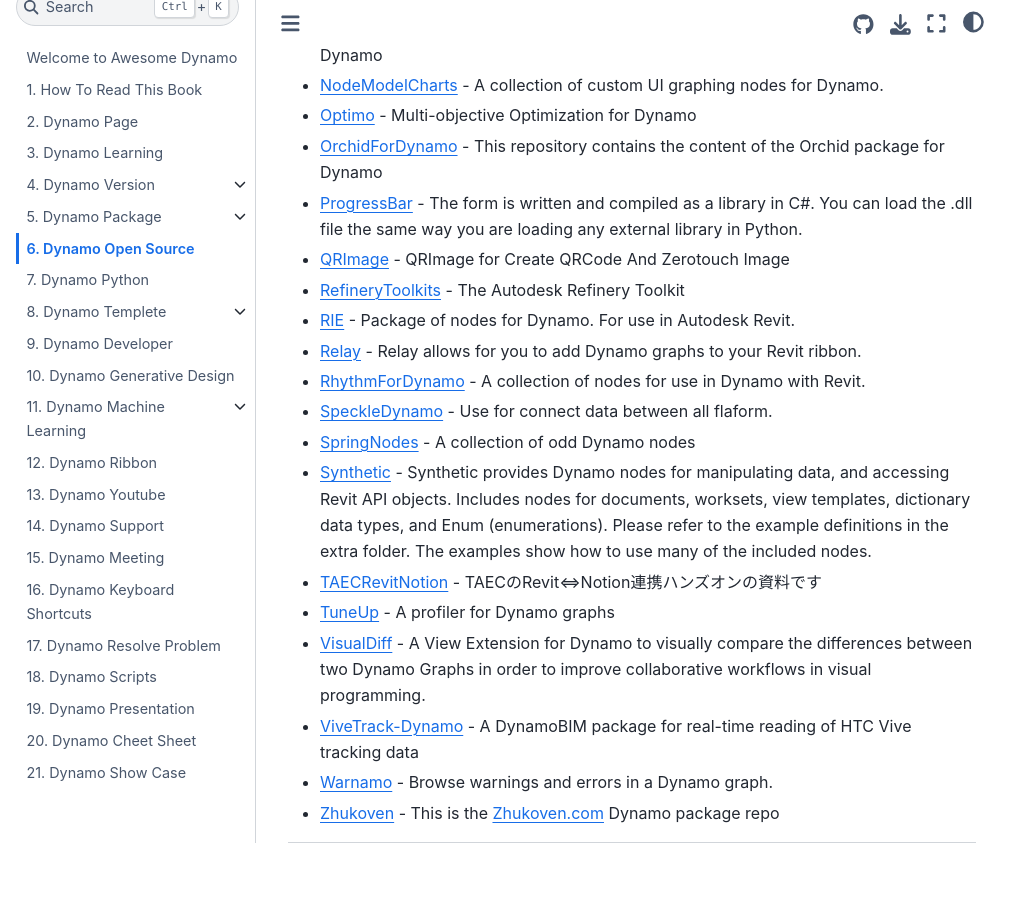
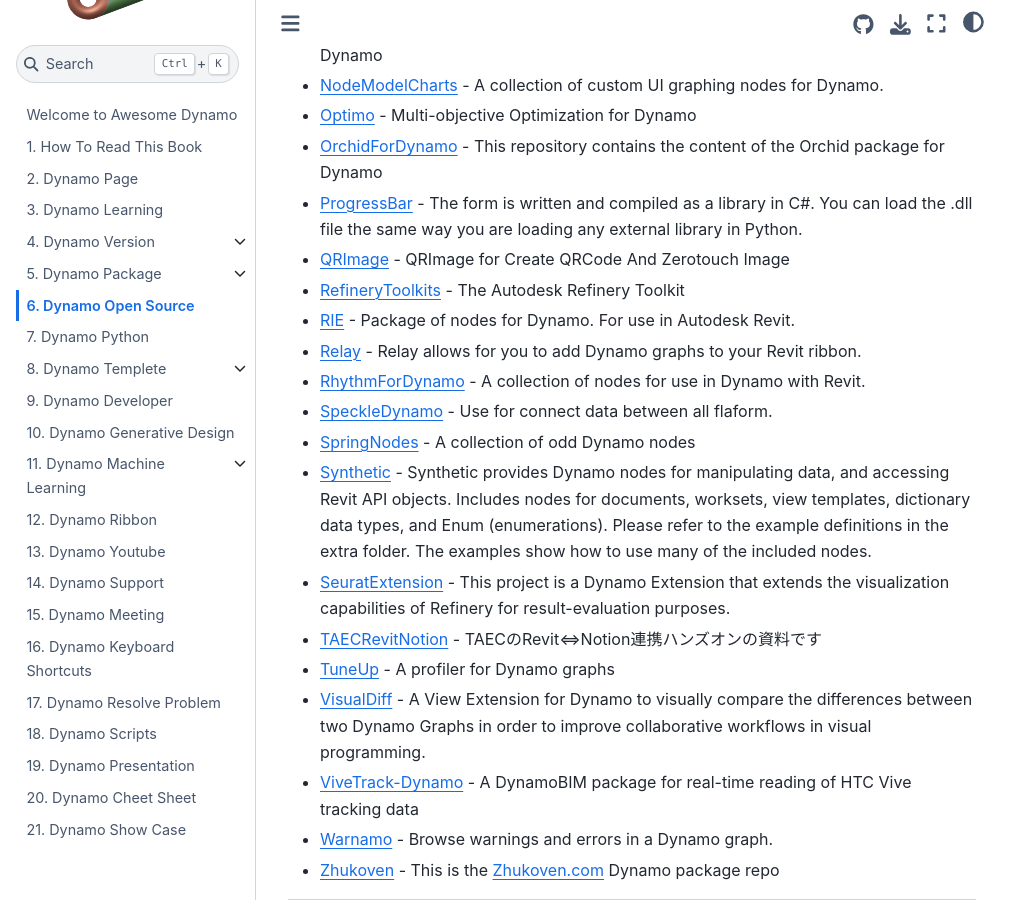
Before and after one commit to chuongmep/Awesome-Dynamo, a Jupyter Book: the page built from DynamoOpenSource/dynopensource.md, in a window 1280 px wide and 900 px high, scrolled down 3079 px. Shown: the whole window, without its empty margins (0-1031 px from the left). Built offline with Jupyter Book 1.0.4 settings and Sphinx 7.4.7 and the Sphinx Book theme 1.1.4, drawn with Linux system fonts in a browser that asks for light colours; comment, search, counter and statistics services are not loaded; before the commit the page ends 3922 px from its top, so only the background shows below that.

Commit message:
add SeuratExtension

```diff
--- a/DynamoOpenSource/dynopensource.md
+++ b/DynamoOpenSource/dynopensource.md
@@ -159,6 +159,8 @@
 
 - [Synthetic](https://github.com/amcgoey/Synthetic) - Synthetic provides Dynamo nodes for manipulating data, and accessing Revit API objects. Includes nodes for documents, worksets, view templates, dictionary data types, and Enum (enumerations). Please refer to the example definitions in the extra folder. The examples show how to use many of the included nodes.
 
+- [SeuratExtension](https://github.com/simon-gd/SeuratExtension) - This project is a Dynamo Extension that extends the visualization capabilities of Refinery for result-evaluation purposes.
+
 - [TAECRevitNotion](https://github.com/MasaakiYagi/TAECRevitNotion) - TAECのRevit⇔Notion連携ハンズオンの資料です
 
 - [TuneUp](https://github.com/DynamoDS/TuneUp) - A profiler for Dynamo graphs
```
